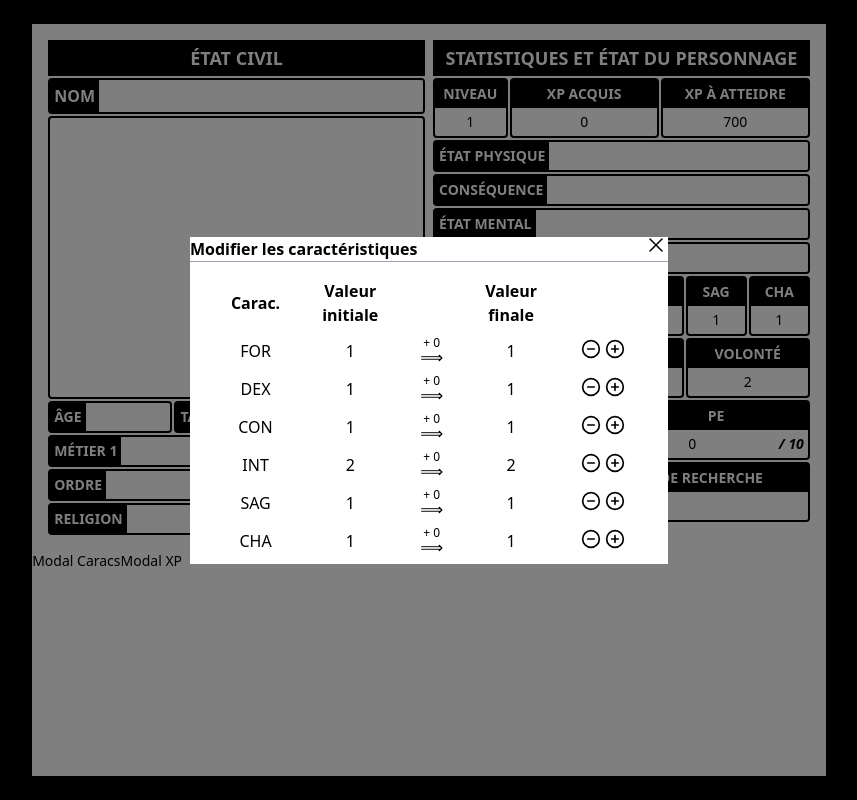
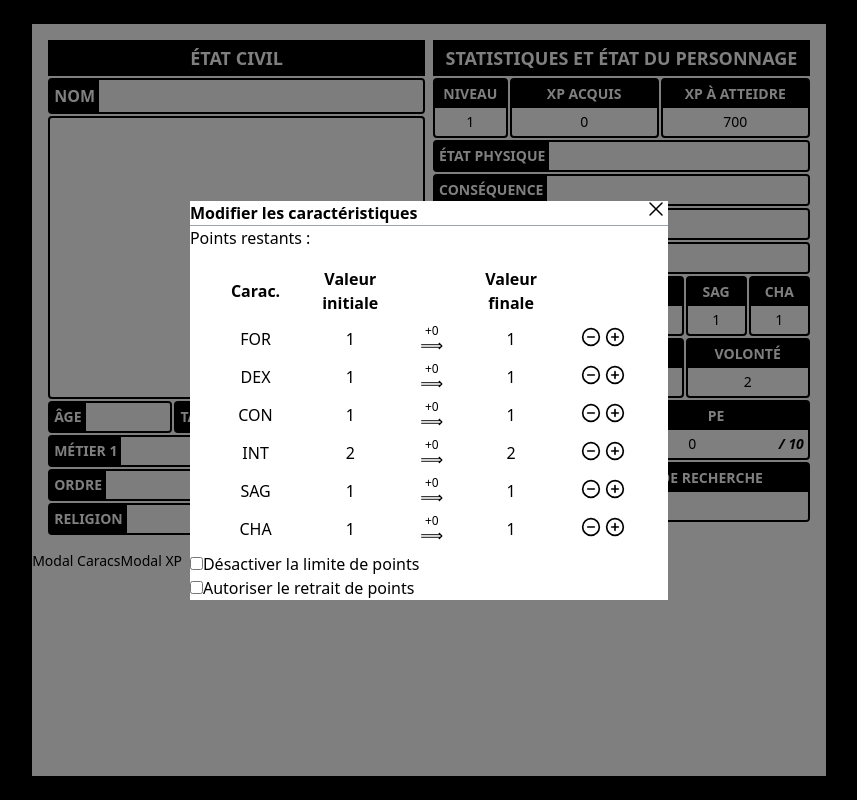
Before and after one commit to LucasPitzalis/2d6-FPI, a React (Vite) app: page / in a window 1280 px wide. Both pictures are taken after a click on the button "Modal Caracs". Shown: the whole page, without its empty margins (211-1068 px from the left). Built offline with nearby package versions, Linux system fonts and the light colour scheme.

Commit message:
validate, close, edit, + and - buttons revamped and factorised + WIP: stats edition

```diff
--- /dev/null
+++ b/src/components/buttons/HoverableButton.jsx
@@ -0,0 +1,32 @@
+import { MinusCircle, PlusCircle } from 'lucide-react';
+import PropTypes from 'prop-types';
+import { useState } from 'react';
+
+
+export default function HoverableButton({ handler, size, icon }) {
+    const [hover, setHover] = useState(false);
+
+    function getIcon() {
+        switch (icon) {
+            case "+": return <PlusCircle size={size} color={hover ? 'white' : 'black'} />;
+            case "-": return <MinusCircle size={size} color={hover ? 'white' : 'black'} />;
+            default: break;
+        }
+    }
+
+    return (
+        <button type="button" className="hover:bg-black rounded-full p-0.5" onMouseEnter={() => setHover(true)} onMouseLeave={() => setHover(false)} onClick={handler}>
+            {getIcon()}
+        </button>
+    );
+}
+
+HoverableButton.propTypes = {
+    handler: PropTypes.func.isRequired,
+    size: PropTypes.number,
+    icon: PropTypes.string.isRequired,
+};
+
+HoverableButton.defaultProps = {
+    size: 20,
+}
--- a/src/components/buttons/MinusButton.jsx
+++ /dev/null
@@ -1,23 +0,0 @@
-import { MinusCircle } from 'lucide-react';
-import PropTypes from 'prop-types';
-import { useState } from 'react';
-
-
-export default function MinusButton({ handler, size }) {
-    const [hover, setHover] = useState(false);
-
-    return (
-        <button className="hover:bg-black rounded-full p-0.5" onMouseEnter={() => setHover(true)} onMouseLeave={() => setHover(false)} onClick={handler}>
-            <MinusCircle size={size} color={hover ? 'white' : 'black'} />
-        </button>
-    );
-}
-
-MinusButton.propTypes = {
-    handler: PropTypes.func.isRequired,
-    size: PropTypes.number,
-};
-
-MinusButton.defaultProps = {
-    size: 20,
-}
--- a/src/components/buttons/PlusButton.jsx
+++ /dev/null
@@ -1,23 +0,0 @@
-import { PlusCircle } from 'lucide-react';
-import PropTypes from 'prop-types';
-import { useState } from 'react';
-
-
-export default function PlusButton({ handler, size }) {
-    const [hover, setHover] = useState(false);
-
-    return (
-        <button className="hover:bg-black rounded-full p-0.5" onMouseEnter={() => setHover(true)} onMouseLeave={() => setHover(false)} onClick={handler}>
-            <PlusCircle size={size} color={hover ? 'white' : 'black'} />
-        </button>
-    );
-}
-
-PlusButton.propTypes = {
-    handler: PropTypes.func.isRequired,
-    size: PropTypes.number,
-};
-
-PlusButton.defaultProps = {
-    size: 20,
-}
--- a/src/components/character/EditAbilities.jsx
+++ b/src/components/character/EditAbilities.jsx
@@ -1,11 +1,10 @@
 import { useState } from "react";
 import { useSelector } from "react-redux";
 import { getAbilityNameFr } from "../../utils/functions";
-import MinusButton from "../buttons/MinusButton";
-import PlusButton from "../buttons/PlusButton";
+import HoverableButton from "../buttons/HoverableButton";
 
 export default function EditAbilities() {
-    const { abilities } = useSelector((state) => state.character);
+    const { abilities, experience } = useSelector((state) => state.character);
 
     // {Object.keys(abilities).map((ability) => { return (
     //     <StaticField key={ability} label={getAbilityNameFr(ability)} name={`abilities.${ability}`} value={abilities[ability]} styles="w-1/6" vertical />
@@ -16,6 +15,7 @@ export default function EditAbilities() {
 
     return (
         <form>
+            <p>Points restants : {}</p>
             <table className="table-auto text-center mt-2 border-separate border-spacing-x-10 border-spacing-y-2">
                 <thead>
                     <tr>
@@ -32,18 +32,23 @@ export default function EditAbilities() {
                         <td>{getAbilityNameFr(ability)}</td>
                         <td>{abilities[ability]}</td>
                         <td>
-                            <p className="text-xs leading-none">{abilityChange[ability] >= -1 ? `+ ${abilityChange[ability]}` : abilityChange[ability]}</p>
+                            <p className="text-xs leading-none">{abilityChange[ability] > -1 ? `+${abilityChange[ability]}` : abilityChange[ability]}</p>
                             <p className="leading-none">&#10233;</p>
                         </td>
                         <td>{abilities[ability]}</td>
                         <td>
-                            <MinusButton scale={75} onClick={() => console.log("oui")} />
-                            <PlusButton scale={75} onClick={() => console.log("oui")} />
+                            <HoverableButton icon="-" handler={() => setAbilityChange({...abilityChange, [ability]: abilityChange[ability] - 1})} />
+                            <HoverableButton icon="+" handler={() => setAbilityChange({...abilityChange, [ability]: abilityChange[ability] + 1})} />
                         </td>
                     </tr>
                 )})}
                 </tbody>
             </table>
+            {/* // TODO options */}
+            <div className="flex flex-col">
+                <div><input type="checkbox" name="noLimit"/><label htmlFor="noLimit">Désactiver la limite de points</label></div>
+                <div><input type="checkbox" name="allowPointsRemoval"/><label htmlFor="allowPointsRemoval">Autoriser le retrait de points</label></div>
+            </div>
         </form>
     );
 }
--- a/src/components/character/LockedInput.jsx
+++ b/src/components/character/LockedInput.jsx
@@ -2,7 +2,6 @@ import PropTypes from 'prop-types';
 import { useState, useRef } from 'react';
 import { useSelector, useDispatch } from 'react-redux';
 import { editChar } from '../../actions/character';
-import EditIcon from '../../icons/EditIcon';
 import FieldLabel from '../FieldLabel';
 import SheetField from '../SheetField';
 import { noArrows } from '../../utils/styles';
--- a/src/utils/levels.js
+++ b/src/utils/levels.js
@@ -30,3 +30,8 @@ export function getNextLevelXp(xp) {
     if (xp >= levelsTable.slice(-1)[0].minXp) return 'XP MAX ATTEINT';
     return levelsTable.find((level) => level.minXp > xp).minXp;
 }
+
+export function getAbilityPoints(xp) {
+    if (xp >= levelsTable.slice(-1)[0].minXp) return levelsTable.slice(-1)[0].level;
+    return levelsTable[levelsTable.findIndex((level) => level.minXp > xp)].level - 1;
+}
```
